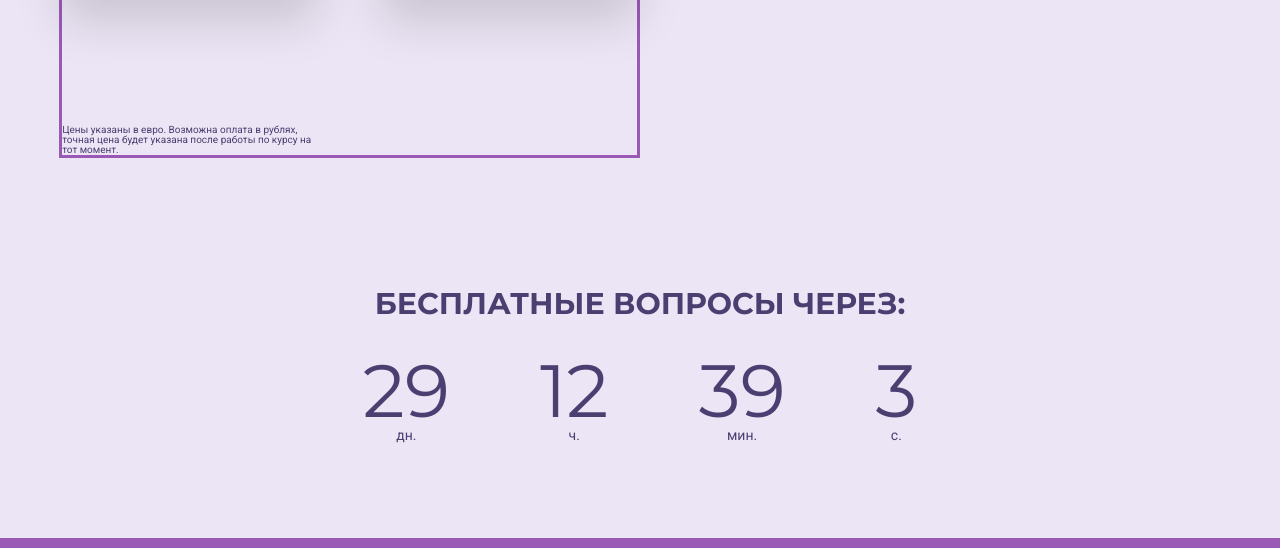
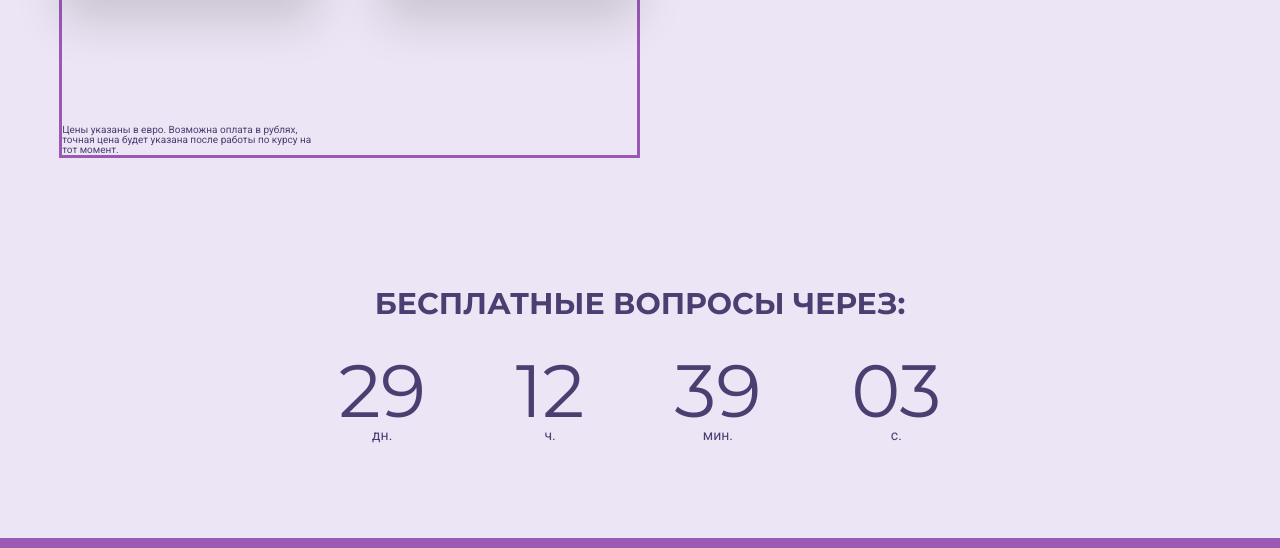
Before and after one commit to VladimirKarin/fortune-tellers-website, a plain HTML site: page index.html in a window 1280 px wide. Shown: the part 2848-3396 px from the top of the page. Drawn offline with nearby package versions, Linux system fonts and the light colour scheme.

Commit message:
Refactor countdown functionality: modularize timer logic and update script loading method

```diff
--- a/index.html
+++ b/index.html
@@ -27,7 +27,7 @@
     <script nomodule="" src="https://unpkg.com/ionicons@4.5.10-0/dist/ionicons/ionicons.js"></script>
 
     <!-- JS SCRIPTS -->
-    <script defer src="./js/script.js"></script>
+    <script defer type="module" src="./js/script.js"></script>
     <!-- <script defer src="./js/gallery.js"></script> -->
 
     <title>Уголок Доброй Феи</title>
--- a/js/countdown-clock.js
+++ b/js/countdown-clock.js
@@ -0,0 +1,25 @@
+export function timer() {
+    const Days = document.getElementById('days');
+    const Hours = document.getElementById('hours');
+    const Minutes = document.getElementById('minutes');
+    const Seconds = document.getElementById('seconds');
+
+    if (!Days || !Hours || !Minutes || !Seconds) {
+        console.error('Countdown elements not found in the DOM');
+        return;
+    }
+
+    const targetDate = new Date('May 31 2025 00:00:00').getTime();
+    const currentDate = new Date().getTime();
+    const timeDifference = targetDate - currentDate; //milliseconds
+
+    const days = Math.floor(timeDifference / 1000 / 60 / 60 / 24);
+    const hours = Math.floor(timeDifference / 1000 / 60 / 60) % 24;
+    const minutes = Math.floor(timeDifference / 1000 / 60) % 60;
+    const seconds = Math.floor(timeDifference / 1000) % 60;
+
+    Days.innerHTML = days < 10 ? '0' + days : days;
+    Hours.innerHTML = hours < 10 ? '0' + hours : hours;
+    Minutes.innerHTML = minutes < 10 ? '0' + minutes : minutes;
+    Seconds.innerHTML = seconds < 10 ? '0' + seconds : seconds;
+}
--- a/js/script.js
+++ b/js/script.js
@@ -1,3 +1,5 @@
+import { timer } from './countdown-clock.js';
+
 // ------------------------------------------------------------------
 // MOBILE NAVIGATION FUNCTIONALITY
 // ------------------------------------------------------------------
@@ -278,34 +280,7 @@ document.addEventListener('DOMContentLoaded', function () {
 // Countdown clock
 // ------------------------------------------------------------------
 
-const Days = document.getElementById('days');
-const Hours = document.getElementById('hours');
-const Minutes = document.getElementById('minutes');
-const Seconds = document.getElementById('seconds');
-
-const targetDate = new Date('May 31 2025 00:00:00').getTime();
-console.log(targetDate);
-
-function timer() {
-    const currentDate = new Date().getTime();
-    const timeDifference = targetDate - currentDate; //miliseconds
-
-    const days = Math.floor(timeDifference / 1000 / 60 / 60 / 24);
-    const hours = Math.floor(timeDifference / 1000 / 60 / 60) % 24;
-    const minutes = Math.floor(timeDifference / 1000 / 60) % 60;
-    const seconds = Math.floor(timeDifference / 1000) % 60;
-
-    Days.innerHTML = days;
-    Hours.innerHTML = hours;
-    Minutes.innerHTML = minutes;
-    Seconds.innerHTML = seconds;
-
-    if (timeDifference < 0) {
-        Days.innerHTML = '00';
-        Hours.innerHTML = '00';
-        Minutes.innerHTML = '00';
-        Seconds.innerHTML = '00';
-    }
-}
-
-setInterval(timer, 1000);
+window.onload = function () {
+    timer();
+    setInterval(timer, 1000);
+};
```
